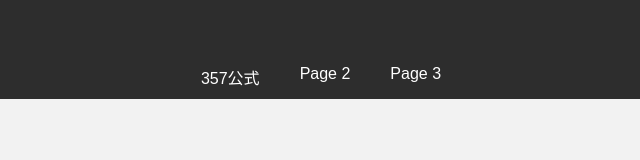
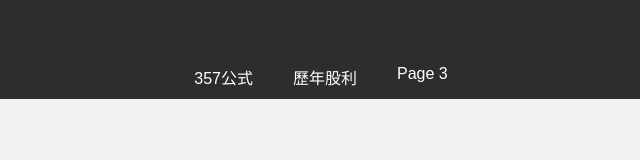
Before and after one commit to liangweihan/start, a plain HTML site: page 起始畫面.html in a window 1280 px wide. Shown: the full height of the page, 309-949 px from the left. Drawn offline with Linux system fonts and the light colour scheme.

Commit message:
Update 起始畫面.html

```diff
--- a/起始畫面.html
+++ b/起始畫面.html
@@ -10,7 +10,7 @@
     <h1>股票分析小工具</h1>
     <ul>
       <li><a href="https://liangweihan.github.io/357/">357公式</a></li>
-      <li><a href="page2.html">Page 2</a></li>
+      <li><a href="https://liangweihan.github.io/dividend/">歷年股利</a></li>
       <li><a href="page3.html">Page 3</a></li>
       <!-- Add more list items for additional pages -->
     </ul>
```
